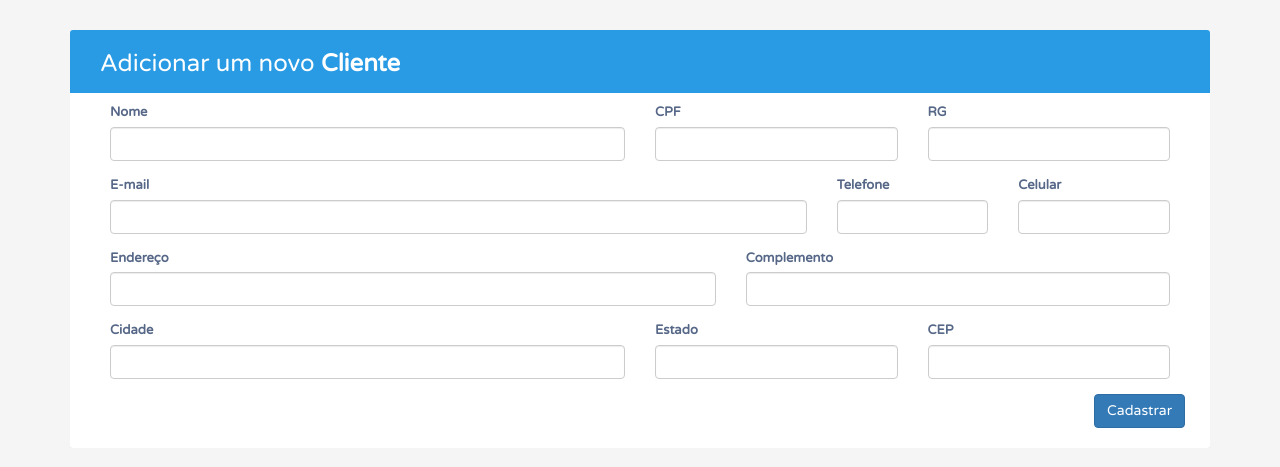
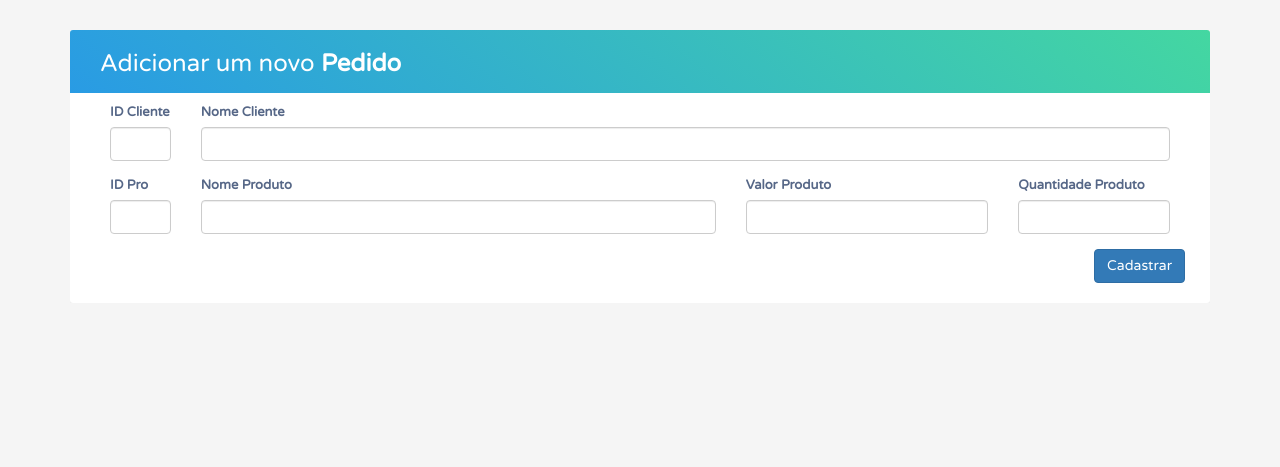
Before and after one commit to joaolmdj/sistema, a Django app: template app/templates/pedidos/pedidosadd.html in a window 1280 px wide. Shown: the top 467 px of the page. Run offline with Django 3.2, Linux system fonts and the light colour scheme; the template is opened without the code that fills it: values that come from a table or form of the project are taken from there, others are empty; some libraries are stand-ins or nearby versions.

Commit message:
make it better

```diff
--- a/app/forms.py
+++ b/app/forms.py
@@ -1,6 +1,6 @@
 from django import forms
-from django.forms import ModelForm
-from .models import Clientes
+from django.forms import ModelForm, fields
+from .models import Clientes, Pedidos
 
 
 class ClientesForm(forms.ModelForm):
@@ -14,3 +14,8 @@ class ClientesForm(forms.ModelForm):
                     'celular': forms.TextInput(attrs={'data-mask':"(00) 0 0000-0000"}),
                     'cep': forms.TextInput(attrs={'data-mask':"00000-000"}),
 }
+
+class PedidosForm(forms.ModelForm):
+    class Meta:
+        model = Pedidos
+        fields =  ['id_cli','nome_cli','id_produto','nome_produto','valor_produto','quantidade_produto',]
--- a/app/models.py
+++ b/app/models.py
@@ -39,7 +39,6 @@ class Pedidos(models.Model):
     class Meta:
         managed = False
         db_table = 'pedidos'
-        unique_together = (('id_cli', 'id_produto'),)
 
 
 class Produtos(models.Model):
--- a/app/templates/pedidos/pedidosadd.html
+++ b/app/templates/pedidos/pedidosadd.html
@@ -6,14 +6,14 @@
 <meta charset="utf-8">
 <meta http-equiv="X-UA-Compatible" content="IE=edge">
 <meta name="viewport" content="width=device-width, initial-scale=1">
-<title>Cadastro de Cliente</title>
+<title>Emissão de Pedido</title>
 <link rel="stylesheet" href="https://fonts.googleapis.com/css?family=Roboto|Varela+Round">
 <link rel="stylesheet" href="https://fonts.googleapis.com/icon?family=Material+Icons">
 <link rel="stylesheet" href="https://maxcdn.bootstrapcdn.com/font-awesome/4.7.0/css/font-awesome.min.css">
 <link rel="stylesheet" href="https://maxcdn.bootstrapcdn.com/bootstrap/3.3.7/css/bootstrap.min.css">
 <script src="https://ajax.googleapis.com/ajax/libs/jquery/1.12.4/jquery.min.js"></script>
 <script src="https://maxcdn.bootstrapcdn.com/bootstrap/3.3.7/js/bootstrap.min.js"></script>
-<link rel="stylesheet" href="{% static 'css/style.css' %}">
+<link rel="stylesheet" href="{% static 'css/stylepedido.css' %}">
 <script>
 $(document).ready(function(){
 	$('[data-toggle="tooltip"]').tooltip();
@@ -27,60 +27,44 @@ $(document).ready(function(){
                 <div class="table-title">
                     <div class="row">
                         <div class="col-xs-5">
-                            <h2>Adicionar um novo <b>Cliente</b></h2>
+                            <h2>Adicionar um novo <b>Pedido</b></h2>
                         </div>
                     </div>
                 </div>
                 {% block content %}
                     <form method="POST">
                         {% csrf_token %}
+
+                        <div class="form-group col-md-1">
+                            <label for="id_cli">ID Cliente</label>
+                            {% render_field form.id_cli class+="form-control" %}
+                        </div>
+
+                        <div class="form-group col-md-11">
+                            <label for="nome_cli">Nome Cliente</label>
+                            {% render_field form.nome_cli class+="form-control" %}
+                        </div>
+
+                        <div class="form-group col-md-1">
+                            <label for="id_produto">ID Pro</label>
+                            {% render_field form.id_produto class+="form-control" %}
+                        </div>
+
                         <div class="form-group col-md-6">
-                        <label for="nome_cliente">Nome</label>
-                        {% render_field form.nome_cliente class+="form-control" %}
+                            <label for="nome_produto">Nome Produto</label>
+                            {% render_field form.nome_produto class+="form-control" %}
                         </div>
 
                         <div class="form-group col-md-3">
-                        <label for="cpf">CPF</label>
-                        {% render_field form.cpf class+="form-control" %}
+                            <label for="valor_produto">Valor Produto</label>
+                            {% render_field form.valor_produto class+="form-control" %}
                         </div>
 
-                    <div class="form-group col-md-3">
-                        <label for="rg">RG</label>
-                        {% render_field form.rg class+="form-control" %}
+                        <div class="form-group col-md-2 ">
+                            <label for="quantidade_produto">Quantidade Produto</label>
+                            {% render_field form.quantidade_produto class+="form-control" %}
                         </div>
-                    <div class="form-group col-md-8">
-                        <label for="email">E-mail</label>
-                        {% render_field form.email class+="form-control" %}
-                    </div>
-                    <div class="form-group col-md-2">
-                    <label for="telefone">Telefone</label>
-                        {% render_field form.telefone class+="form-control" %}
-                    </div>
-                    <div class="form-group col-md-2">
-                        <label for="celular">Celular</label>
-                        {% render_field form.celular class+="form-control" %}
-                        </div>
-                    <div class="form-group col-md-7">
-                    <label for="endereco">Endereço</label>
-                        {% render_field form.endereco class+="form-control" %}
-                    </div>
-                    <div class="form-group col-md-5">
-                        <label for="complemento">Complemento</label>
-                        {% render_field form.complemento class+="form-control" %}
-                        </div>
-                    <div class="form-row">
-                    <div class="form-group col-md-6">
-                        <label for="cidade">Cidade</label>
-                        {% render_field form.cidade class+="form-control" %}
-                    </div>
-                    <div class="form-group col-md-3">
-                        <label for="inputState">Estado</label>
-                        {% render_field form.estado class+="form-control" %}
-                    </div>
-                    <div class="form-group col-md-3">
-                        <label for="cep">CEP</label>
-                        {% render_field form.cep class+="form-control" %}
-                    </div>
+
                         <div class=text-right>
                             <input type="submit" class="btn btn-primary" value="Cadastrar">
                         </div>
@@ -89,7 +73,5 @@ $(document).ready(function(){
             </div>
         </div>
     </div>
-</div>
-
 </body>
 </html>
--- a/project/urls.py
+++ b/project/urls.py
@@ -19,10 +19,10 @@ from app import views
 
 urlpatterns = [
     path('admin/', admin.site.urls),
-    path('', views.ClienteList, name='cliente-list'),
-    path('cliente/<int:id>', views.PedidosList, name="pedidos-list"),
+    path('', views.ClienteList, name='ClienteList'),
+    path('cliente/<int:id>/', views.PedidosList, name="PedidosList"),
     path('clienteadd/', views.ClienteAdd, name="ClientesAdd"),
     path('clienteedit/<int:id>', views.ClienteEdit, name="ClienteEdit"),
     path('clientedelete/<int:id>', views.ClienteDelete, name="ClienteDelete"),
-    path('pedidosadd/', views.PedidosAdd, name="PedidosAdd"),
+    path('cliente/<int:id>/pedidosadd/', views.PedidosAdd, name="PedidosAdd"),
 ]
```
Also changed, not shown: app/templates/clientes/clienteadd.html (+10 -4 lines), app/templates/pedidos/pedidoslist.html (+4 -4 lines), app/views.py (+7 -6 lines), app/migrations/0002_auto_20210815_0018.py (added). Lines whose indentation alone changed are shown as unchanged.
